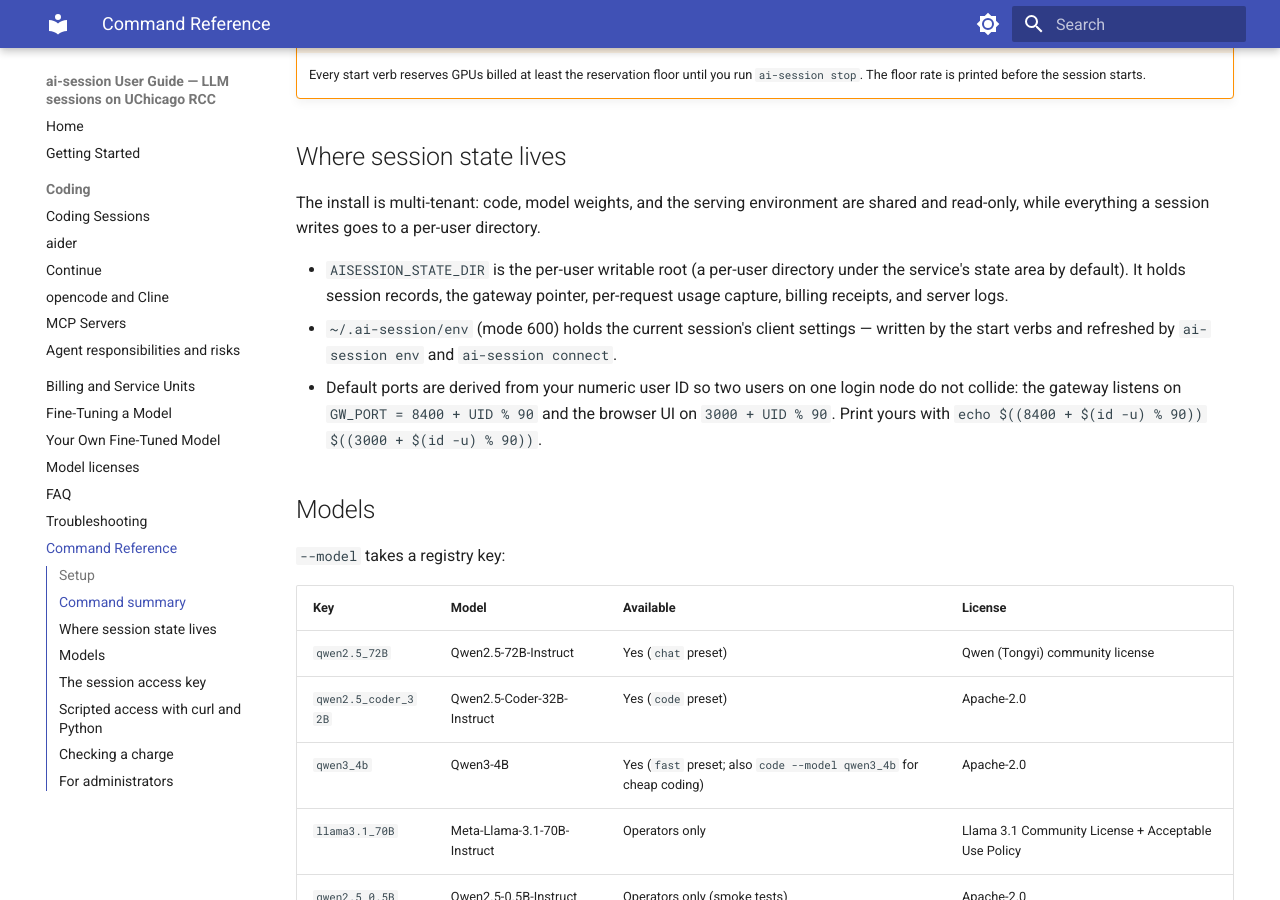
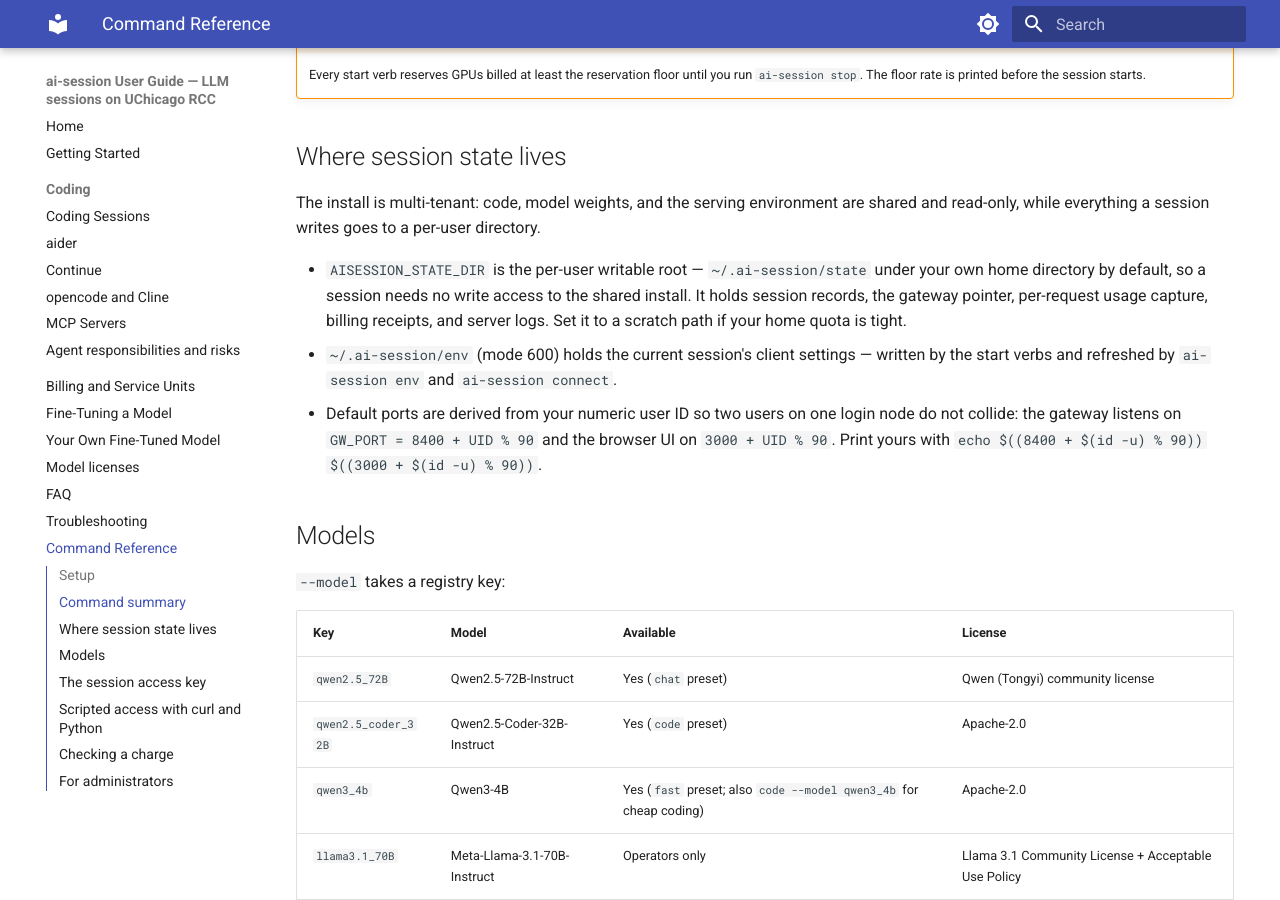
Before and after one commit to rmehta1987/rcc-vllm, an MkDocs documentation site: the page built from docs/reference.md, in a window 1280 px wide and 900 px high, scrolled down 1766 px. Built offline with MkDocs 1.6.1 and Material for MkDocs 9.7.7, drawn with Linux system fonts in a browser that asks for light colours.

Commit message:
state: default AISESSION_STATE_DIR to $HOME/.ai-session/state (off the project tree)
The per-user state root (vLLM + gateway logs, session key, billing receipts,
run/) still defaulted to /project/rcc/mehta5/ai-session-state/$USER -- a path
outside users cannot write, so a session could not start for anyone outside
rcc-staff. Move the default under the user's own home, next to the env file,
config, and Open WebUI data that already live there. Overridable (e.g. to a
scratch path) if home quota is tight. Updated the wrapper defaults, operator
README, BILLING_POLICY, and the reference doc.

Read-side (shared code, venvs, modulefiles, model weights) is unchanged and
stays on the project tree.

Co-Authored-By: Claude Fable 5 <noreply@anthropic.com>

```diff
--- a/docs/reference.md
+++ b/docs/reference.md
@@ -64,9 +64,11 @@ The install is multi-tenant: code, model weights, and the serving environment ar
 shared and read-only, while everything a session writes goes to a per-user
 directory.
 
-- `AISESSION_STATE_DIR` is the per-user writable root (a per-user directory under
-  the service's state area by default). It holds session records, the gateway
-  pointer, per-request usage capture, billing receipts, and server logs.
+- `AISESSION_STATE_DIR` is the per-user writable root — `~/.ai-session/state`
+  under your own home directory by default, so a session needs no write access to
+  the shared install. It holds session records, the gateway pointer, per-request
+  usage capture, billing receipts, and server logs. Set it to a scratch path if
+  your home quota is tight.
 - `~/.ai-session/env` (mode 600) holds the current session's client settings —
   written by the start verbs and refreshed by `ai-session env` and
   `ai-session connect`.
```
Also changed, not shown: ai-session/BILLING_POLICY.md (+1 -1 lines), ai-session/README.md (+3 -3 lines), 3 other files.
